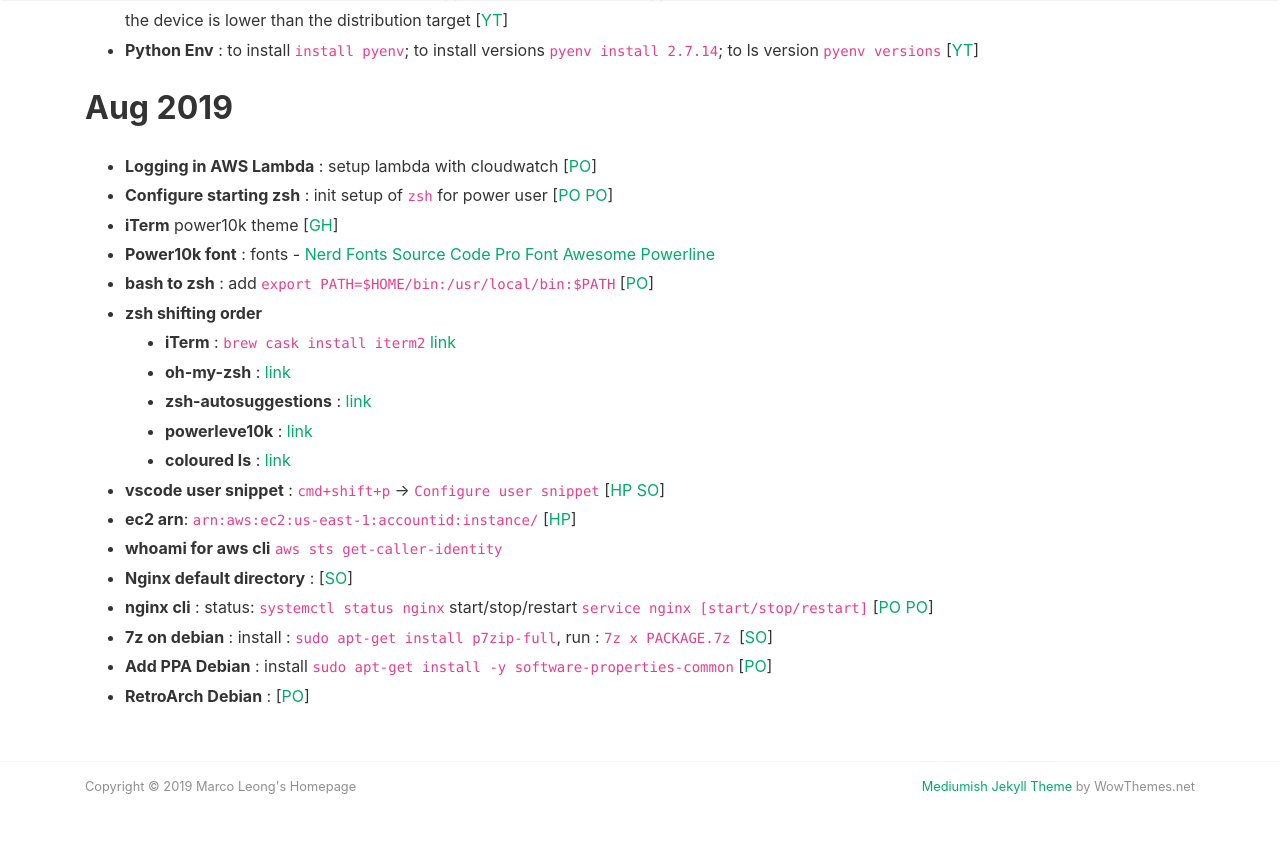
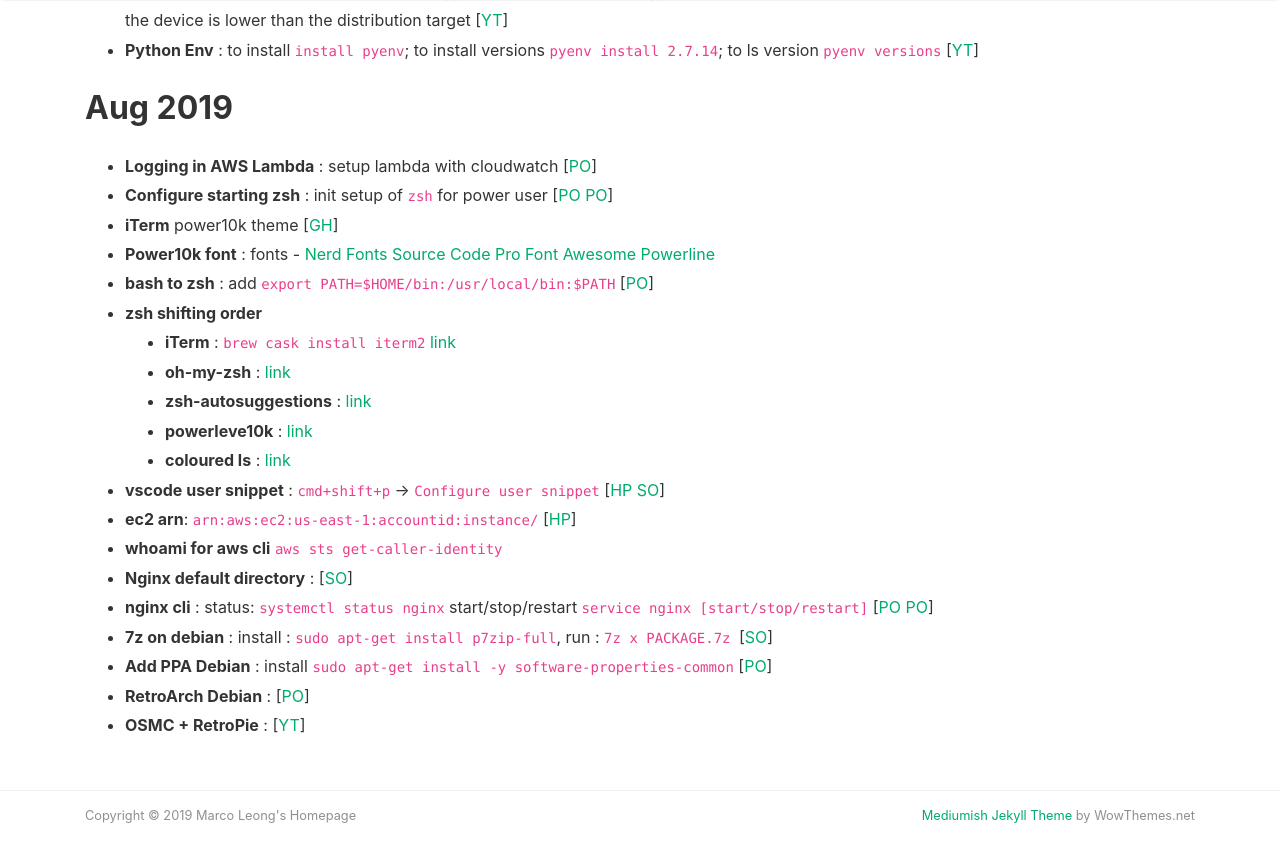
Before and after one commit to MarcoLeongDev/MarcoLeongDev.github.io, a Jekyll site: the page built from journey.md, in a window 1280 px wide and 900 px high, scrolled down 3623 px. Shown: the top 862 px of the window. Built offline with Jekyll 4.4.1, drawn with Linux system fonts in a browser that asks for light colours; nearby versions of some CDN libraries; our own code applies the rules of GitHub Pages for plain Markdown files.

Commit message:
Update journey.md

```diff
--- a/journey.md
+++ b/journey.md
@@ -117,6 +117,7 @@
 - **7z on debian** : install : `sudo apt-get install p7zip-full`, run : `7z x PACKAGE.7z ` [[SO](https://askubuntu.com/questions/219392/how-can-i-uncompress-a-7z-file#219395)]
 - **Add PPA Debian** : install `sudo apt-get install -y software-properties-common` [[PO](https://www.itzgeek.com/how-tos/mini-howtos/add-apt-repository-command-not-found-debian-ubuntu-quick-fix.html)]
 - **RetroArch Debian** : [[PO](https://forums.libretro.com/t/libretro-ppa-for-ubuntu/1587)]
+- **OSMC + RetroPie** : [[YT](https://www.youtube.com/watch?v=enT0UihQ6OQ)]
 
 
 
```
